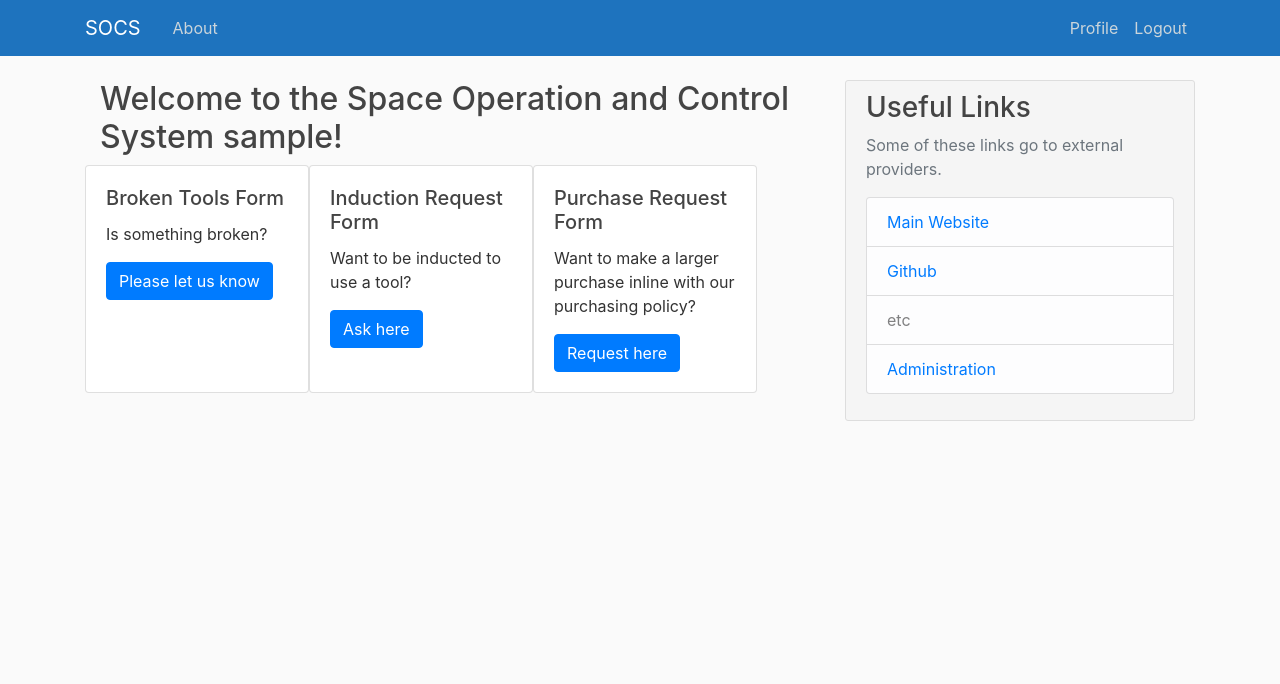
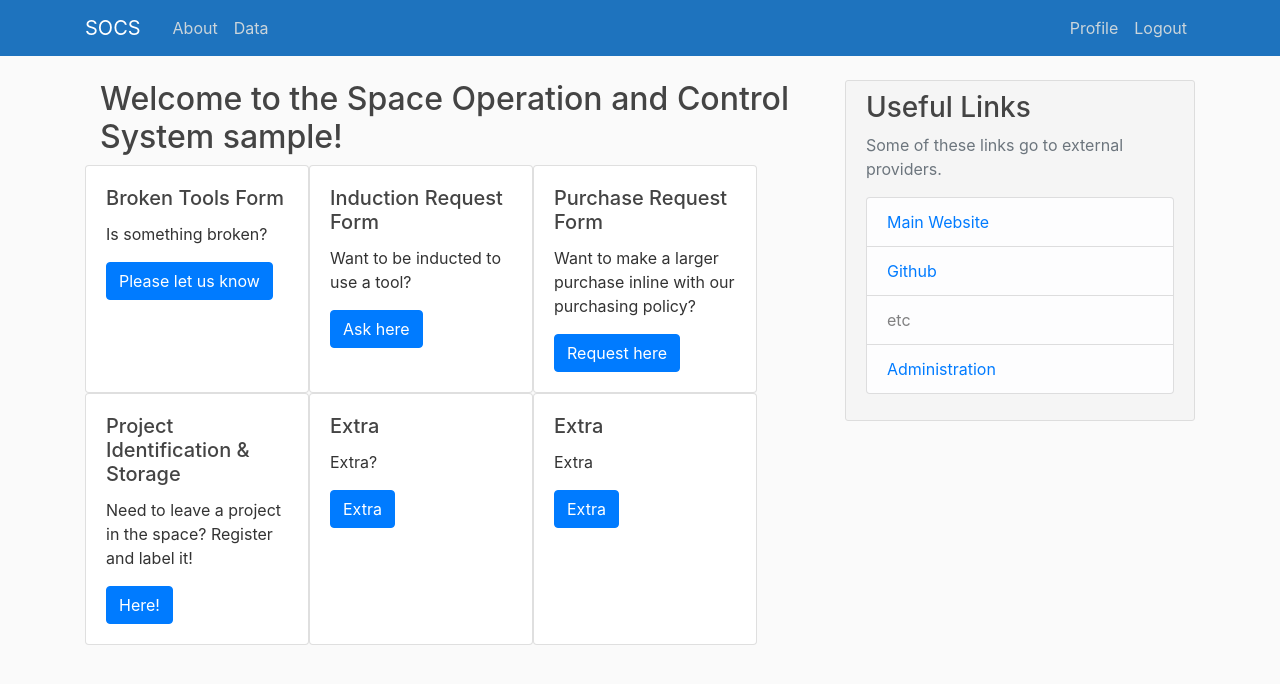
Before and after one commit to MKMakerSpace/SOCS, a Django app: page / in a window 1280 px wide. Shown: the top 684 px of the page. Run offline with Django 3.2, Linux system fonts and the light colour scheme; the visitor is signed in with stand-in values (Sample User, id 1); some libraries are stand-ins or nearby versions.

Commit message:
Add data hub

```diff
--- a/Django/SOCS/main/templates/main/base.html
+++ b/Django/SOCS/main/templates/main/base.html
@@ -34,7 +34,11 @@
 	      <div class="collapse navbar-collapse" id="navbarToggle">
 	        <div class="navbar-nav mr-auto">
 	          <a class="nav-item nav-link" href="{% url 'main-about' %}">About</a>
+	          {% if user.is_authenticated %}
+	          <a class="nav-item nav-link" href="{% url 'main-data' %}">Data</a>
+	          {% endif%}
 	        </div>
+
 	        <!-- Navbar Right Side -->
 	        <div class="navbar-nav">
 	        	{% if user.is_authenticated %}
--- a/Django/SOCS/main/templates/main/home.html
+++ b/Django/SOCS/main/templates/main/home.html
@@ -34,6 +34,34 @@
 		</div>
 	</div>
 
+	<div class="container-fluid">
+		<div class="row">
+			<div class="card" style="width: 14rem;">
+				<div class="card-body">
+					<h5 class="card-title">Project Identification & Storage</h5>
+					<p class="card-text">Need to leave a project in the space? Register and label it! </p>
+					<a href="#" class="btn btn-primary">Here!</a>
+				</div>
+			</div>
+
+			<div class="card" style="width: 14rem;">
+				<div class="card-body">
+					<h5 class="card-title">Extra</h5>
+					<p class="card-text">Extra?</p>
+					<a href="#" class="btn btn-primary">Extra</a>
+				</div>
+			</div>
+
+			<div class="card" style="width: 14rem;">
+				<div class="card-body">
+					<h5 class="card-title">Extra</h5>
+					<p class="card-text">Extra</p>
+					<a href="#" class="btn btn-primary">Extra</a>
+				</div>
+			</div>
+
+		</div>
+	</div>
 
 
 
--- a/Django/SOCS/main/urls.py
+++ b/Django/SOCS/main/urls.py
@@ -4,4 +4,5 @@ from . import views
 urlpatterns = [
     path('', views.home, name='main-home'),
     path('about/', views.about, name="main-about"),
+    path('data/', views.data, name="main-data"),
 ]
--- a/Django/SOCS/main/views.py
+++ b/Django/SOCS/main/views.py
@@ -1,6 +1,7 @@
 #Imports
 from django.shortcuts import render
 from django.http import HttpResponse
+from django.contrib.auth.decorators import login_required
 
 # Create your views here.
 def home(request):
@@ -8,3 +9,6 @@ def home(request):
 
 def about(request):
 		return render(request, 'main/about.html')
+@login_required
+def data(request):
+		return render(request, 'main/data.html')
```
Also changed, not shown: Django/SOCS/main/templates/main/data.html (added, +9 -0 lines).
